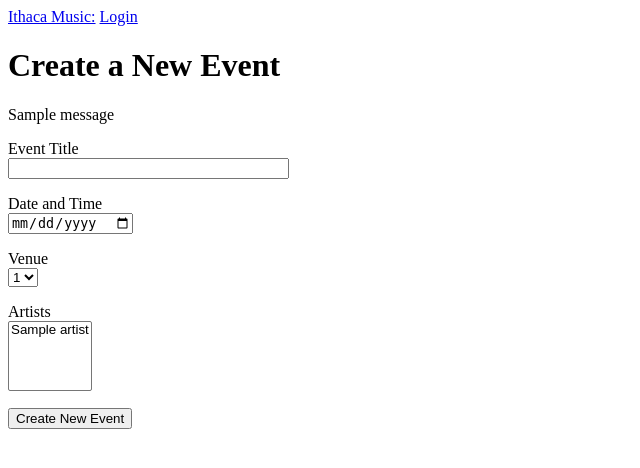
After one commit to ikromshi/CS-205-music-events, a Flask app: page /new_event in a window 1280 px wide. The commit adds this page. Shown: the top 468 px of the page, without its empty margins (0-640 px from the left). Run offline with Flask 2, Linux system fonts and the light colour scheme; tables that the repository leaves empty hold one stand-in row (values such as "Sample post"); one stand-in notice (Sample message) is shown.

Commit message:
new forms & db tables complete

```diff
--- a/app/forms.py
+++ b/app/forms.py
@@ -1,6 +1,7 @@
 from flask_wtf import FlaskForm
-from wtforms import StringField, TextAreaField, SubmitField, PasswordField, BooleanField
+from wtforms import StringField, TextAreaField, SubmitField, PasswordField, BooleanField, SelectField, SelectMultipleField, IntegerField
 from wtforms.validators import DataRequired, Email, EqualTo, ValidationError
+from wtforms.fields.datetime import DateField
 from app.models import User
 
 class NewArtist(FlaskForm):
@@ -33,3 +34,18 @@ class RegistrationForm(FlaskForm):
         user = User.query.filter_by(email=email.data).first()
         if user is not None:
             raise ValidationError('Please use a different email address.')
+
+
+class VenueForm(FlaskForm):
+    name = StringField('Venue Name', validators=[DataRequired()])
+    address = StringField('Address', validators=[DataRequired()])
+    size = IntegerField('Size', validators=[DataRequired()])
+    submit = SubmitField('Create New Venue')
+
+
+class EventForm(FlaskForm):
+    title = StringField('Event Title', validators=[DataRequired()])
+    date = DateField('Date and Time', validators=[DataRequired()])
+    venue = SelectField('Venue', coerce=int, validators=[DataRequired()])
+    artists = SelectMultipleField('Artists', coerce=int, validators=[DataRequired()])
+    submit = SubmitField('Create New Event')
--- a/app/routes.py
+++ b/app/routes.py
@@ -6,7 +6,7 @@ from app.models import Artist, ArtistToEvent, Venue, Event, User
 from flask import render_template, flash, redirect, url_for, request
 from werkzeug.urls import url_parse
 from flask_login import login_user, logout_user, current_user, login_required
-from app.forms import LoginForm, RegistrationForm
+from app.forms import LoginForm, RegistrationForm, VenueForm, EventForm
 
 
 @app.route("/reset_db")
@@ -45,10 +45,10 @@ def reset_db():
   db.session.commit()
 
 
-  v1 = Venue(location="Ithaca", size=120)
-  v2 = Venue(location="Ithaca", size=200)
-  v3 = Venue(location="Cambridge", size=750)
-  v4 = Venue(location="NYC", size=150000)
+  v1 = Venue(name="Venuue 1", location="Ithaca", size=120)
+  v2 = Venue(name="Venuue 4", location="Ithaca", size=200)
+  v3 = Venue(name="Venuue 3", location="Cambridge", size=750)
+  v4 = Venue(name="Venuue 2", location="NYC", size=150000)
   db.session.add_all([v1, v2, v3, v4])
   db.session.commit()
   return ""
@@ -144,3 +144,52 @@ def register():
     flash('Congratulations, you are now a registered user!')
     return redirect(url_for('login'))
   return render_template('register.html', title='Register', form=form)
+
+
+@login_required
+@app.route('/new_venue', methods = ['GET', 'POST'])
+def new_venue():
+  form = VenueForm()
+  if form.validate_on_submit():
+    if (db.session.query(Venue).filter_by(name = form.name.data).first()):
+      flash("Venue already exists")
+      return render_template('new_venue.html', title = "Create New Venue", form = form)
+    flash('New Venue Created: {}, '.format(
+      form.name.data))
+    venue = Venue(form.name.data, form.address.data, form.size.data)
+    db.session.add(venue)
+    db.session.commit()
+
+    return render_template('index.html', title="Home", description="")
+
+  return render_template('new_venue.html', title = "Create New Venue", form = form)
+
+
+@login_required
+@app.route('/new_event', methods = ['GET', 'POST'])
+def new_event():
+  artists = db.session.query(Artist).all()
+  venues = db.session.query(Venue).all()
+  artistList = [(i.id, i.name) for i in artists]
+  venueList = [(i.id) for i in venues]
+  form = EventForm()
+  form.artists.choices = artistList
+  form.venue.choices = venueList
+  if form.validate_on_submit():
+    if (db.session.query(Event).filter_by(title = form.title.data).first()):
+      flash("Event already exists")
+      return render_template('new_event.html', title = "Create New Event", form = form)
+    flash('New Event Created: {}, '.format(
+      form.title.data))
+    event = Event(title=form.title.data, date_time=form.date.data, location="Ithaca", venue_id=form.venue.data)
+    db.session.add(event)
+    db.session.commit()
+    eventID = event.id
+    for artist in form.artists.data:
+      connection = ArtistToEvent(eventID, artist)
+      db.session.add(connection)
+      db.session.commit()
+
+    return render_template('index.html', title="Home", description="")
+
+  return render_template('new_event.html', title = "Create New Event", form = form)
--- a/app/templates/artists.html
+++ b/app/templates/artists.html
@@ -1,9 +1,7 @@
 {% extends "base.html" %}
 
 {% block content %}
-{% for message in get_flashed_messages() %}
-  <h1>{{ message }}</h1>
-{% endfor %}
+
   <h1>List of Ithaca artists:</h1>
   {% for artist in artists%}
     <div>
--- a/app/templates/base.html
+++ b/app/templates/base.html
@@ -15,6 +15,8 @@
             {% else %}
             <a href="{{ url_for('artists') }}">Artists</a>
             <a href="{{ url_for('new_artist') }}">New Artist</a>
+            <a href="{{ url_for('new_event') }}">New Event</a>
+            <a href="{{ url_for('new_venue') }}">New Venue</a>
             <a href="{{ url_for('logout') }}">Logout</a>
             {% endif %}
         </div>
--- a/app/templates/login.html
+++ b/app/templates/login.html
@@ -6,7 +6,7 @@
         {{ form.hidden_tag() }}
         <p>
           {% for message in get_flashed_messages() %}
-            <h1>{{ message }}</h1>
+            <h3>{{ message }}</h3>
           {% endfor %}
         </p>
         <p>
--- a/app/templates/new_artist.html
+++ b/app/templates/new_artist.html
@@ -2,7 +2,7 @@
 
 {% block content %}
 {% for message in get_flashed_messages() %}
-  <h1>{{ message }}</h1>
+    <p>{{ message }}</p>
 {% endfor %}
 <h1>Create a New Artist</h1>
     <form method="post" novalidate>
--- /dev/null
+++ b/app/templates/new_event.html
@@ -0,0 +1,28 @@
+{% extends "base.html" %}
+
+{% block content %}
+    <h1>Create a New Event</h1>
+    <form action="" method="post" novalidate>
+        {{ form.hidden_tag() }}
+        {% for message in get_flashed_messages() %}
+          <p>{{ message }}</p>
+        {% endfor %}
+        <p>
+            {{ form.title.label }}<br>
+            {{ form.title(size=32) }}<br>
+        </p>
+        <p>
+            {{ form.date.label }}<br>
+            {{ form.date }}<br>
+        </p>
+        <p>
+            {{ form.venue.label }}<br>
+            {{ form.venue }}<br>
+        </p>
+        <p>
+            {{ form.artists.label }}<br>
+            {{ form.artists }}<br>
+        </p>
+        <p>{{ form.submit() }}</p>
+    </form>
+{% endblock %}
```
Also changed, not shown: app/models.py (+22 -0 lines), app/templates/new_venue.html (added, +24 -0 lines), app/templates/register.html (+3 -5 lines), app/templates/reset_db.html (added, +8 -0 lines), migrations/versions/1b55e11658f0_.py (deleted, +0 -38 lines), migrations/versions/a59e445b0ede_.py (renamed from migrations/versions/844d62fdc082_.py, +21 -3 lines), migrations/versions/b8ed03e9c608_.py (deleted, +0 -30 lines), app.db.
